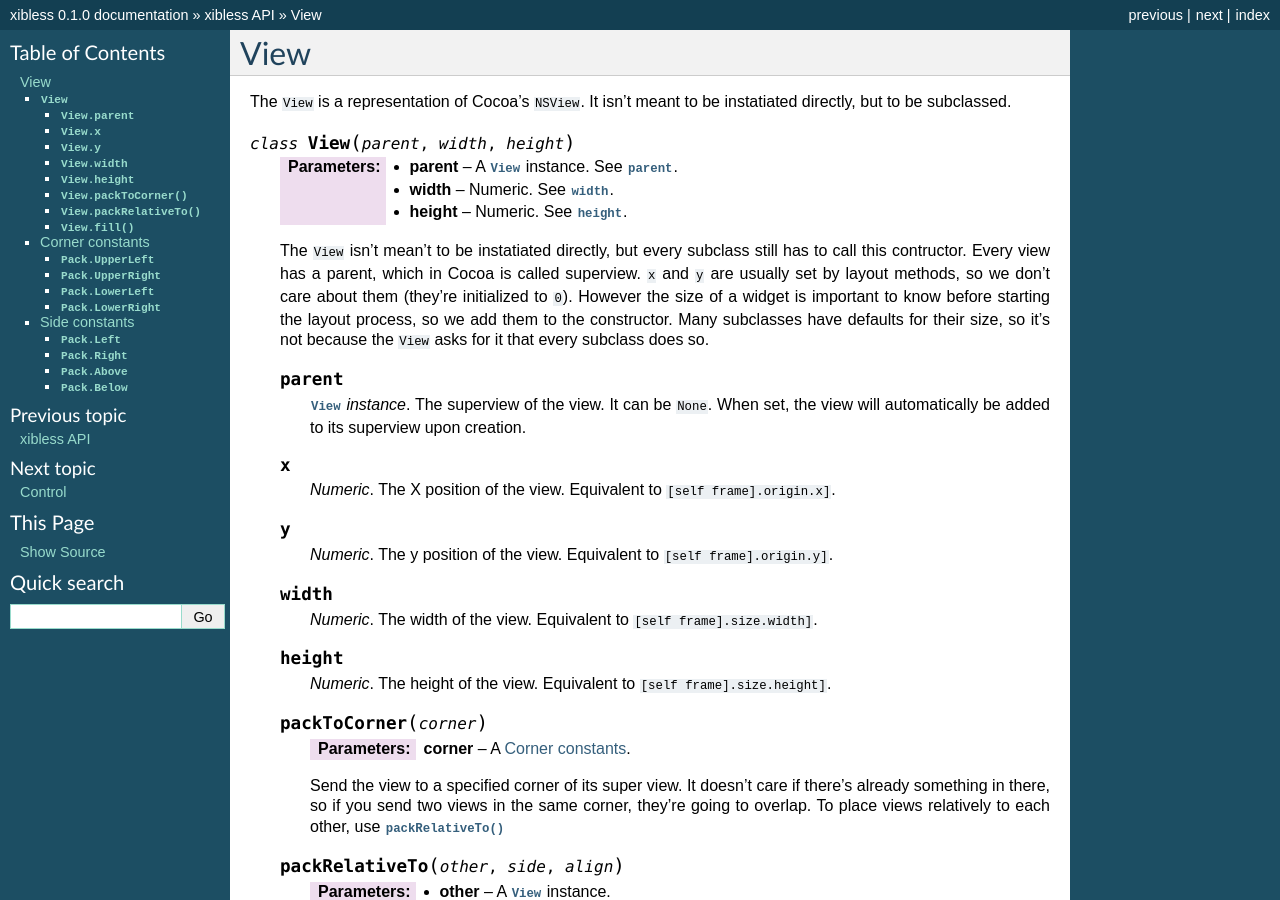
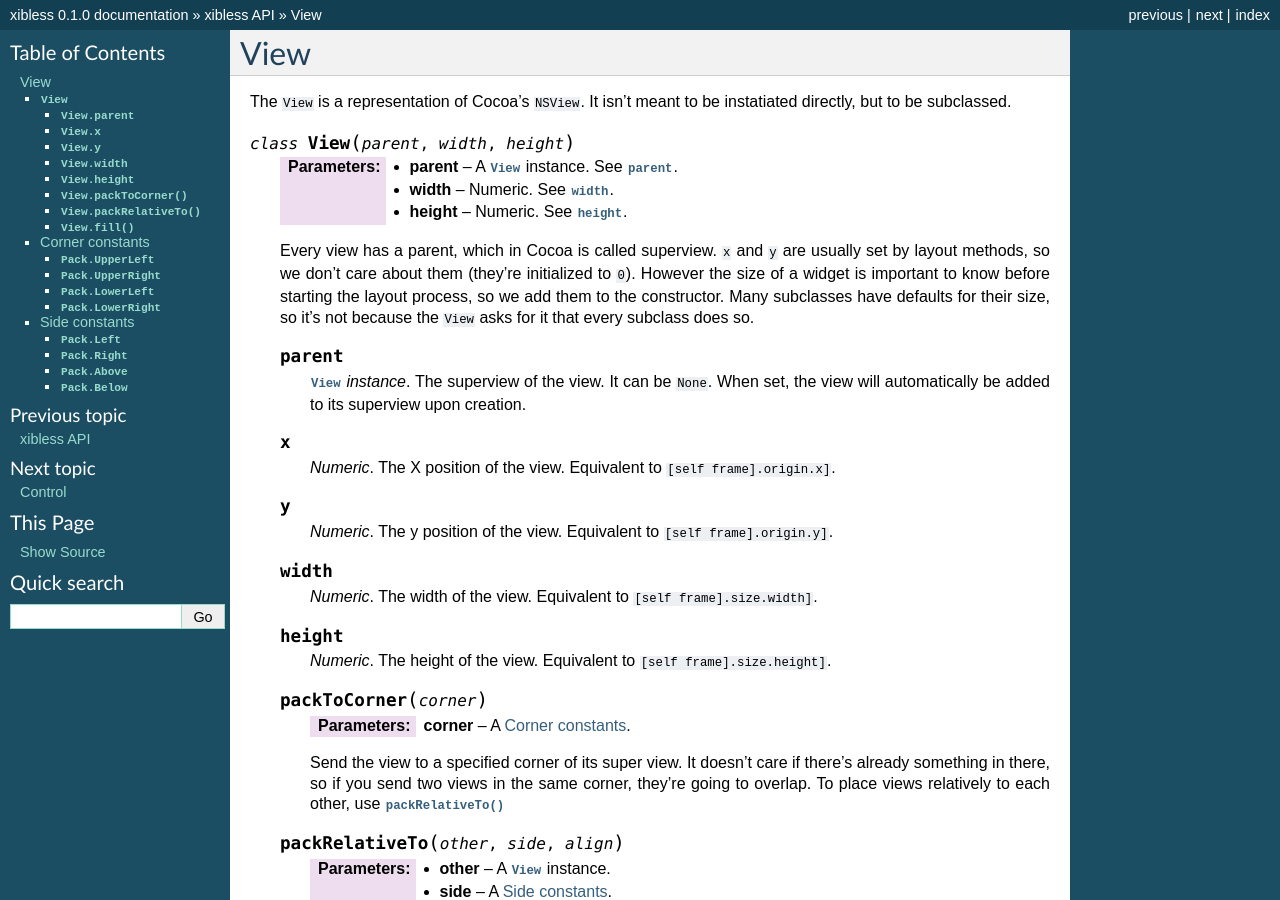
Before and after one commit to hsoft/xibless, a Sphinx documentation site: the page built from docs/api/view.rst, in a window 1280 px wide and 900 px high. Built offline with Sphinx 7.4.7, drawn with Linux system fonts in a browser that asks for light colours.

Commit message:
View can now be directly instantiated in UI scripts.

```diff
--- a/docs/api/view.rst
+++ b/docs/api/view.rst
@@ -10,8 +10,7 @@ but to be subclassed.
     :param width: Numeric. See :attr:`width`.
     :param height: Numeric. See :attr:`height`.
 
-    The ``View`` isn't mean't to be instatiated directly, but every subclass still has to call this
-    contructor. Every view has a parent, which in Cocoa is called superview. ``x`` and ``y`` are
+    Every view has a parent, which in Cocoa is called superview. ``x`` and ``y`` are
     usually set by layout methods, so we don't care about them (they're initialized to ``0``).
     However the size of a widget is important to know before starting the layout process, so we
     add them to the constructor. Many subclasses have defaults for their size, so it's not because
```
Also changed, not shown: 1 other file.
